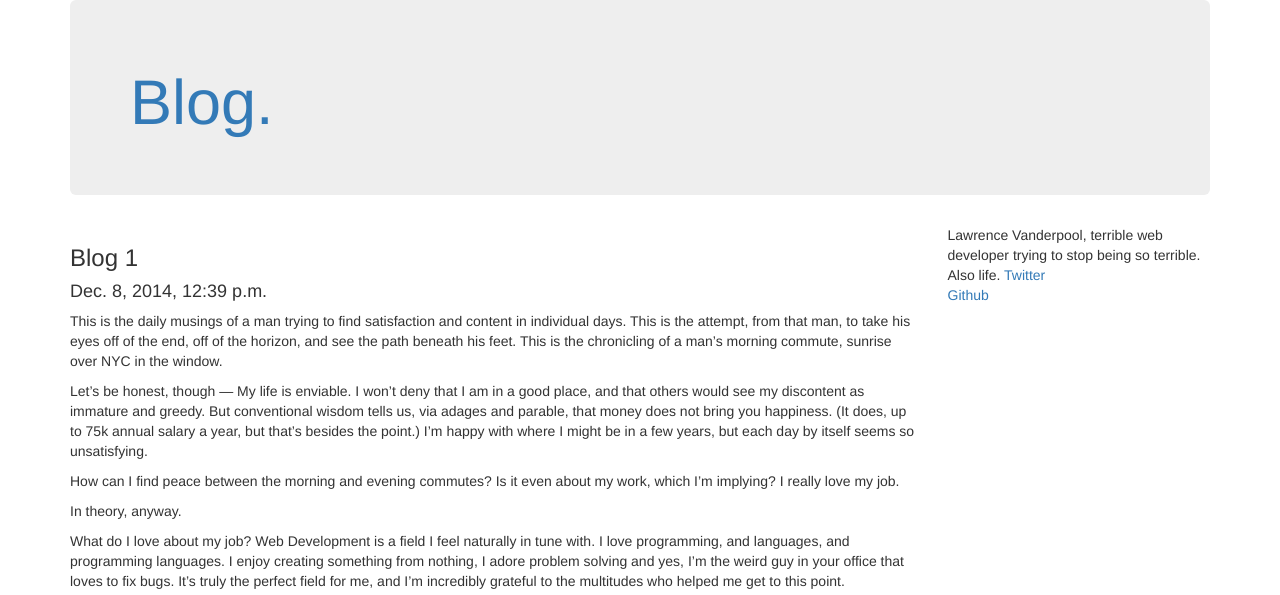
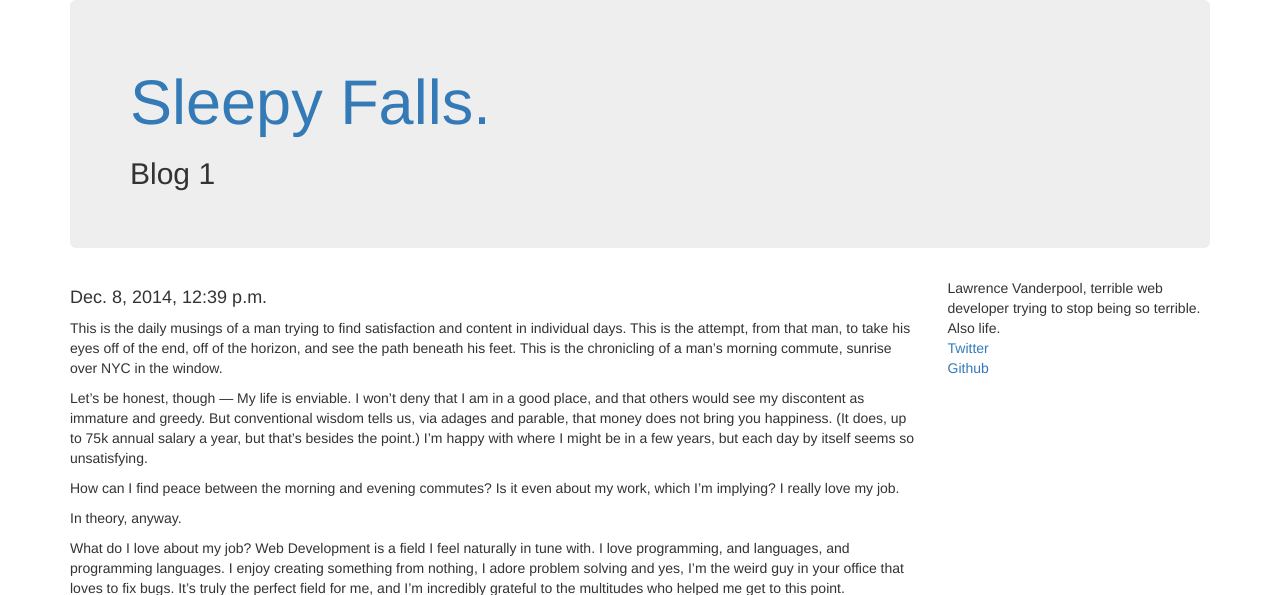
Before and after one commit to mekhami/commusings, a Django app: a page that uses blog/templates/base.html in a window 1280 px wide. Shown: the top 595 px of the page. Run offline with Django 3.2, Linux system fonts and the light colour scheme; data comes from the database, SQL or seed files in the repository; some libraries are stand-ins or nearby versions.

Commit message:
small fixes

```diff
--- a/blog/templates/article.html
+++ b/blog/templates/article.html
@@ -1,9 +1,8 @@
 {% extends 'base.html' %}
 {% block title %} Commusings - {{ article.title }} {% endblock %}
-
+{% block subheader %} {{ article.title }} {% endblock %}
 {% block content %}
 
-    <p><h3>{{ article.title }}</h3></p>
     <p><h4>{{ article.pub_date }}</h4></p>
     <p>{{ article.content|linebreaks }}</p>
     <br/>
--- a/blog/templates/base.html
+++ b/blog/templates/base.html
@@ -9,7 +9,8 @@
 <body>
 <div class="container">
     <div class="jumbotron">
-        <h1><a href="{% url 'index' %}">Blog.</a></h1>
+        <h1><a href="{% url 'index' %}">Sleepy Falls.</a></h1>
+        <h2>{% block subheader %} {% endblock %}</h2>
     </div>
     <div class="row">
         <div class="col-xs-9">
@@ -17,7 +18,7 @@
             {% endblock %}
         </div>
         <div class="col-xs-3">
-            Lawrence Vanderpool, terrible web developer trying to stop being so terrible. Also life.
+            Lawrence Vanderpool, terrible web developer trying to stop being so terrible. Also life.<br/>
             <a href="http://www.twitter.com/mekhami">Twitter</a><br/>
             <a href="http://www.github.com/mekhami">Github</a><br/>
         </div>
--- a/blog/templates/index.html
+++ b/blog/templates/index.html
@@ -2,6 +2,7 @@
 
 {% block title %} Commusings - Home {% endblock %}
 
+{% block subheader %} Blog. {% endblock %}
 {% block content %}
 <h2>Articles</h2>
 {% if articles %}
--- a/commusings/urls.py
+++ b/commusings/urls.py
@@ -8,4 +8,5 @@ urlpatterns = patterns('',
 
     url(r'^admin/', include(admin.site.urls)),
     url(r'^blog/', include('blog.urls')),
+
 )
```
